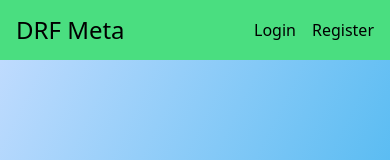
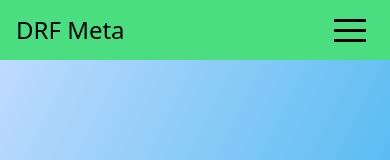
Before and after one commit to catbirdseatio/drf-meta, a React (Vite) app in the folder frontend/: page /login in a window 390 px wide. Shown: the top 160 px of the page. Built offline with nearby package versions, Linux system fonts and the light colour scheme.

Commit message:
navbar menu now responsive

```diff
--- a/frontend/package.json
+++ b/frontend/package.json
@@ -13,9 +13,11 @@
   "dependencies": {
     "@hookform/resolvers": "^3.3.4",
     "axios": "^1.6.8",
+    "hamburger-react": "^2.5.0",
     "react": "^18.2.0",
     "react-dom": "^18.2.0",
     "react-hook-form": "^7.51.3",
+    "react-icons": "^5.1.0",
     "react-router-dom": "^6.22.3",
     "zod": "^3.22.4"
   },
--- a/frontend/src/components/Header.tsx
+++ b/frontend/src/components/Header.tsx
@@ -1,25 +1,27 @@
-import { useAuth } from "../contexts/AuthContext";
+import { useState } from "react";
+import Hamburger from "hamburger-react";
 import { Link } from "react-router-dom";
+import NavLinks from "./NavLinks";
 
 const Header = () => {
-  const { user, logout } = useAuth();
+  const [isOpen, setIsOpen] = useState(false);
   return (
-    <nav className="col-span-12 h-[3.75rem] bg-green-400 px-4 flex justify-between items-center space-around">
-      <h2 className="text-2xl">DRF Meta</h2>
-      <div className="flex gap-4">
-      {user ? (
-        <>
-          <p>{user.email}</p>
-          <a onClick={() => logout()}>Logout</a>
-        </>
-      ) : (
-        <>
-          <Link to="/login">Login</Link>
-          <Link to="/register">Register</Link>
-        </>
-      )}
+    <>
+      <nav className="col-span-12 h-[3.75rem] bg-green-400 px-4 flex justify-between items-center space-around">
+        <h2 className="text-2xl">
+          <Link to="/">DRF Meta</Link>
+        </h2>
+        <div className="hidden justify-between md:flex">
+          <NavLinks />
+        </div>
+        <div className="md:hidden">
+          <Hamburger toggled={isOpen} toggle={setIsOpen} />
+        </div>
+      </nav>
+      <div className="col-span-12 md:hidden">
+      {isOpen && <NavLinks isMobile={true} />}
       </div>
-    </nav>
+    </>
   );
 };
 
--- /dev/null
+++ b/frontend/src/components/NavLinks.tsx
@@ -0,0 +1,34 @@
+import { NavLink } from "react-router-dom";
+import { useAuth } from "../contexts/AuthContext";
+
+type NavLinksProps = {
+  isMobile?: boolean;
+};
+
+const NavLinks = ({ isMobile = false }: NavLinksProps) => {
+  const { user, logout } = useAuth();
+
+  return (
+    <div
+      className={
+        isMobile
+          ? "flex flex-col gap-2 pb-2 basis-full items-center flex-wrap bg-green-400"
+          : "flex gap-4"
+      }
+    >
+      {user ? (
+        <>
+          <p>{user.email}</p>
+          <a onClick={() => logout()}>Logout</a>
+        </>
+      ) : (
+        <>
+          <NavLink to="/login">Login</NavLink>
+          <NavLink to="/register">Register</NavLink>
+        </>
+      )}
+    </div>
+  );
+};
+
+export default NavLinks;
--- a/frontend/src/pages/RegistrationPage.tsx
+++ b/frontend/src/pages/RegistrationPage.tsx
@@ -25,7 +25,7 @@ const RegistrationPage = () => {
   };
 
   return (
-    <UserForm formType="Register" onSubmitHandler={onSubmit}/>
+    <UserForm formType="Register" onSubmit={onSubmit}/>
   );
 };
 
```
Also changed, not shown: 2 other files (tests, documents, lock files or other folders).
